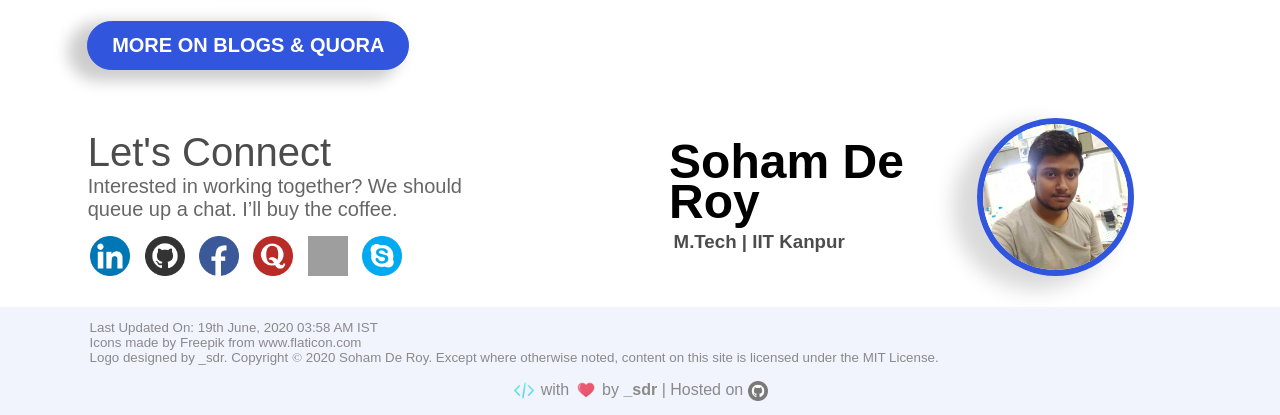
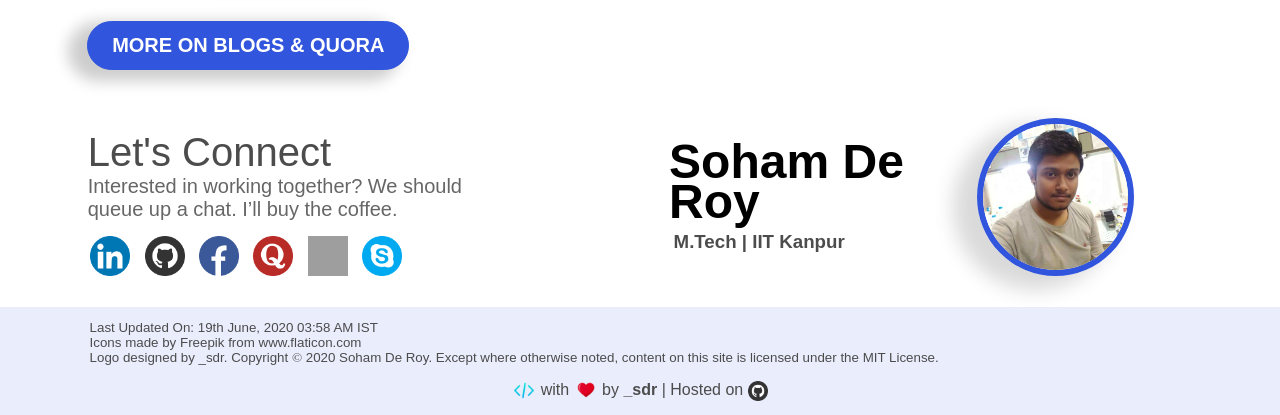
Before and after one commit to sohamderoy/sohamderoy.github.io, a PHP site: page / in a window 1280 px wide. Shown: the part 3573-3988 px from the top of the page. Run offline with PHP 8.4, Linux system fonts and the light colour scheme; some libraries are stand-ins or nearby versions; some web fonts are replaced; grey boxes are pictures that could not be loaded.

Commit message:
updated footer

```diff
--- a/css/main.css
+++ b/css/main.css
@@ -295,7 +295,6 @@ p {
     text-align: center !important;
     padding: 1% 0% 1% 0%;
     color: #4c4c4c;
-    opacity: 0.65;
 
 }
 table {
@@ -318,7 +317,6 @@ tr:nth-child(even) {
     color: #4c4c4c;
     font-weight: 500;
     padding: 1% 0% 0% 7%;
-    opacity: 0.65;
     font-size: smaller;
 }
 #location{
@@ -468,7 +466,6 @@ q{
     color: #4c4c4c;
     font-weight: 500;
     padding: 0% 0% 0% 7%;
-    opacity: 0.65;
     font-size: smaller;
 }
 .mit{
```
